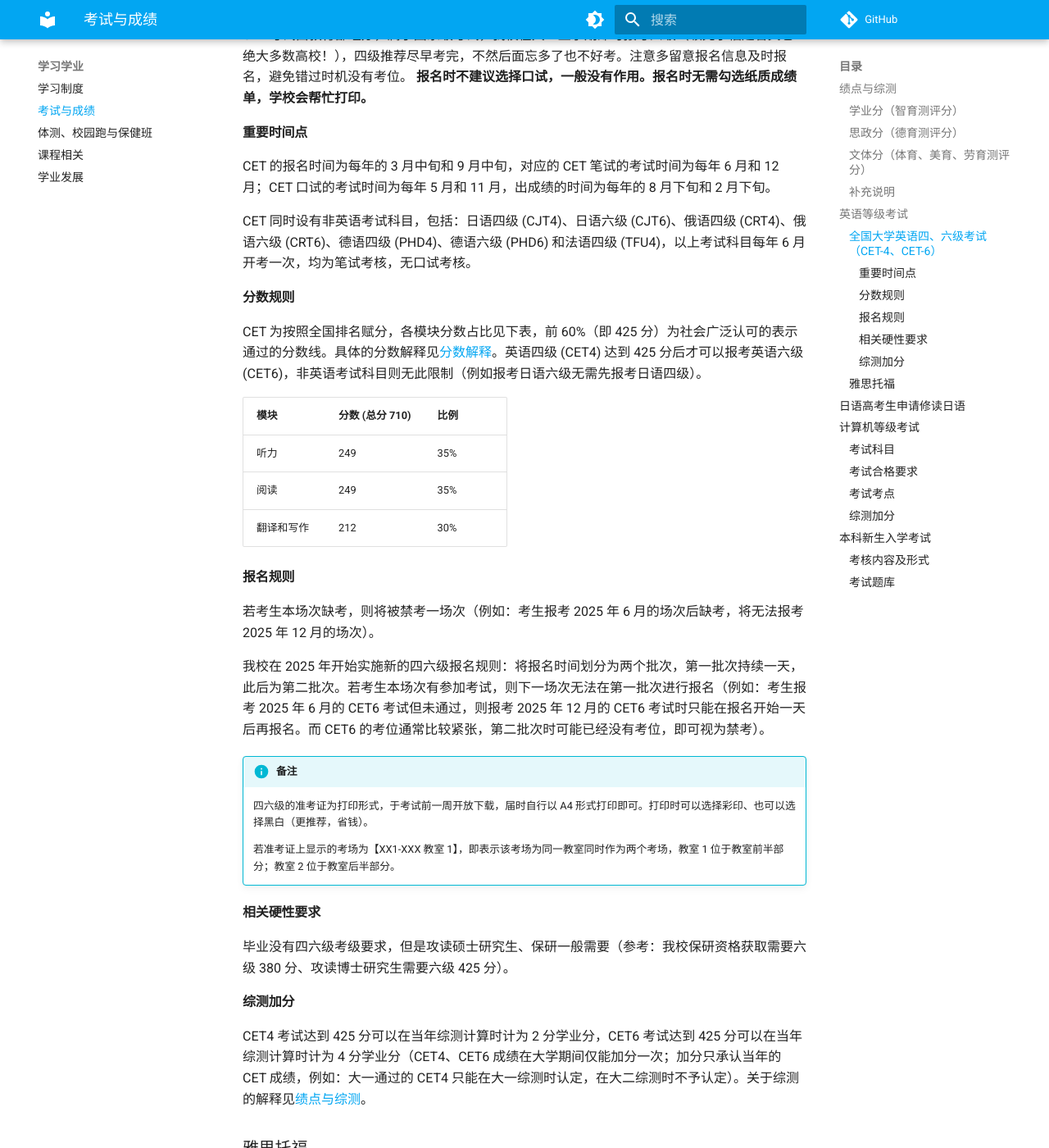
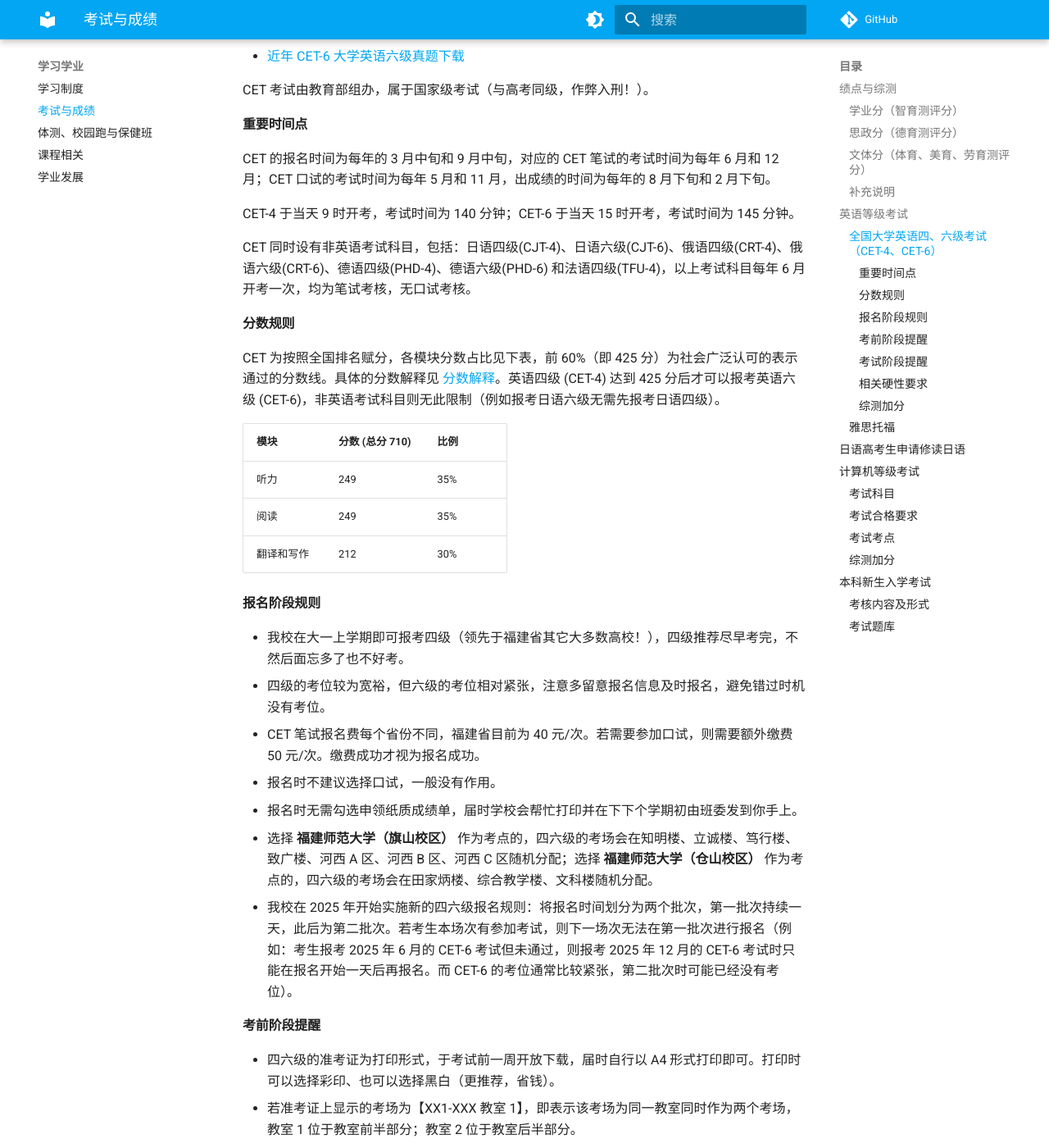
Before and after one commit to kanerty/FJNU-Wiki, an MkDocs documentation site: the page built from docs/study/exam.md, in a window 1280 px wide and 1400 px high, scrolled down 2574 px. Shown: the whole window at 82% size. Built offline with MkDocs 1.6.1 and Material for MkDocs 9.7.7, drawn with Linux system fonts in a browser that asks for light colours; comment, search, counter and statistics services are not loaded; some of the changed text lies outside the part shown.

Commit message:
feat(live\\eat\* live\\living\* live\\traffic\* study\\exam\*): 补充校园餐厅备注、补充住宿部分热水壶功率限制、补充电动车出清时间、补充四六级内容 fix(service\\facilities\* study\\system\*): 修正南区快递驿站位置、修正晚自习参与学院

```diff
--- a/docs/study/exam.md
+++ b/docs/study/exam.md
@@ -61,19 +61,23 @@
 
 ### 全国大学英语四、六级考试（CET-4、CET-6） {#cet-test}
 
-[全国大学英语四、六级考试官网](https://cet.neea.edu.cn/)
+- [全国大学英语四、六级考试官网](https://cet.neea.edu.cn/)
+- [近年 CET-4 大学英语四级真题下载](https://www.wehuster.com/cet4)
+- [近年 CET-6 大学英语六级真题下载](https://www.wehuster.com/cet6)
 
-CET 考试由教育部组办，属于国家级考试，我校在大一上学期即可报考四级（领先于福建省其它绝大多数高校！），四级推荐尽早考完，不然后面忘多了也不好考。注意多留意报名信息及时报名，避免错过时机没有考位。 **报名时不建议选择口试，一般没有作用。报名时无需勾选纸质成绩单，学校会帮忙打印。**
+CET 考试由教育部组办，属于国家级考试（与高考同级，作弊入刑！）。
 
 #### 重要时间点 {#cet-time}
 
 CET 的报名时间为每年的 3 月中旬和 9 月中旬，对应的 CET 笔试的考试时间为每年 6 月和 12 月；CET 口试的考试时间为每年 5 月和 11 月，出成绩的时间为每年的 8 月下旬和 2 月下旬。
 
-CET 同时设有非英语考试科目，包括：日语四级 (CJT4)、日语六级 (CJT6)、俄语四级 (CRT4)、俄语六级 (CRT6)、德语四级 (PHD4)、德语六级 (PHD6) 和法语四级 (TFU4)，以上考试科目每年 6 月开考一次，均为笔试考核，无口试考核。
+CET-4 于当天 9 时开考，考试时间为 140 分钟；CET-6 于当天 15 时开考，考试时间为 145 分钟。
+
+CET 同时设有非英语考试科目，包括：日语四级(CJT-4)、日语六级(CJT-6)、俄语四级(CRT-4)、俄语六级(CRT-6)、德语四级(PHD-4)、德语六级(PHD-6) 和法语四级(TFU-4)，以上考试科目每年 6 月开考一次，均为笔试考核，无口试考核。
 
 #### 分数规则 {#cet-scoring-rules}
 
-CET 为按照全国排名赋分，各模块分数占比见下表，前 60%（即 425 分）为社会广泛认可的表示通过的分数线。具体的分数解释见[分数解释](https://cet.neea.edu.cn/html1/folder/19081/5124-1.htm)。英语四级 (CET4) 达到 425 分后才可以报考英语六级 (CET6)，非英语考试科目则无此限制（例如报考日语六级无需先报考日语四级）。
+CET 为按照全国排名赋分，各模块分数占比见下表，前 60%（即 425 分）为社会广泛认可的表示通过的分数线。具体的分数解释见 [分数解释](https://cet.neea.edu.cn/html1/folder/19081/5124-1.htm)。英语四级 (CET-4) 达到 425 分后才可以报考英语六级 (CET-6)，非英语考试科目则无此限制（例如报考日语六级无需先报考日语四级）。
 
 | 模块 | 分数 (总分 710) | 比例 |
 | --- | --- | --- |
@@ -81,24 +85,38 @@ CET 为按照全国排名赋分，各模块分数占比见下表，前 60%（即
 | 阅读 | 249 | 35% |
 | 翻译和写作 | 212 | 30% |
 
-#### 报名规则 {#cet-registration-rules}
+#### 报名阶段规则 {#cet-registration-rules}
 
-若考生本场次缺考，则将被禁考一场次（例如：考生报考 2025 年 6 月的场次后缺考，将无法报考 2025 年 12 月的场次）。
+- 我校在大一上学期即可报考四级（领先于福建省其它大多数高校！），四级推荐尽早考完，不然后面忘多了也不好考。
+- 四级的考位较为宽裕，但六级的考位相对紧张，注意多留意报名信息及时报名，避免错过时机没有考位。
+- CET 笔试报名费每个省份不同，福建省目前为 40 元/次。若需要参加口试，则需要额外缴费 50 元/次。缴费成功才视为报名成功。
+- 报名时不建议选择口试，一般没有作用。
+- 报名时无需勾选申领纸质成绩单，届时学校会帮忙打印并在下下个学期初由班委发到你手上。
+- 选择 **福建师范大学（旗山校区）** 作为考点的，四六级的考场会在知明楼、立诚楼、笃行楼、致广楼、河西 A 区、河西 B 区、河西 C 区随机分配；选择 **福建师范大学（仓山校区）** 作为考点的，四六级的考场会在田家炳楼、综合教学楼、文科楼随机分配。
+- 我校在 2025 年开始实施新的四六级报名规则：将报名时间划分为两个批次，第一批次持续一天，此后为第二批次。若考生本场次有参加考试，则下一场次无法在第一批次进行报名（例如：考生报考 2025 年 6 月的 CET-6 考试但未通过，则报考 2025 年 12 月的 CET-6 考试时只能在报名开始一天后再报名。而 CET-6 的考位通常比较紧张，第二批次时可能已经没有考位）。
 
-我校在 2025 年开始实施新的四六级报名规则：将报名时间划分为两个批次，第一批次持续一天，此后为第二批次。若考生本场次有参加考试，则下一场次无法在第一批次进行报名（例如：考生报考 2025 年 6 月的 CET6 考试但未通过，则报考 2025 年 12 月的 CET6 考试时只能在报名开始一天后再报名。而 CET6 的考位通常比较紧张，第二批次时可能已经没有考位，即可视为禁考）。
+#### 考前阶段提醒 {#tip-before-cet}
 
-!!! info "备注"
-    四六级的准考证为打印形式，于考试前一周开放下载，届时自行以 A4 形式打印即可。打印时可以选择彩印、也可以选择黑白（更推荐，省钱）。
+- 四六级的准考证为打印形式，于考试前一周开放下载，届时自行以 A4 形式打印即可。打印时可以选择彩印、也可以选择黑白（更推荐，省钱）。
+- 若准考证上显示的考场为【XX1-XXX 教室 1】，即表示该考场为同一教室同时作为两个考场，教室 1 位于教室前半部分；教室 2 位于教室后半部分。
+- 学校在考前会安排时间段供大家进行听力设备测试，在测试时间段内可以打开调频耳机测试能否听到声音。参考时间：四六级考试当周的周三或周五 中午 12：00-13:30 ; 下午 17：00-18:30 。
+- 考试时需要携带学生证、纸质准考证、身份证以备查验。听力为 FM 广播的方式进行，需要自行携带调频耳机（不能带有蓝牙功能）和备用电池。
+- 听力频段：仓山校区 FM77.5; 旗山校区 FM81.6; 河西校区(协和) FM86.0。（根据实测，河西校区的听力频段可能不清楚，即使你在河西校区考试也建议连接旗山校区的频段）
 
-    若准考证上显示的考场为【XX1-XXX 教室 1】，即表示该考场为同一教室同时作为两个考场，教室 1 位于教室前半部分；教室 2 位于教室后半部分。
+#### 考试阶段提醒 {#tip-during-cet}
+
+- 若考生本场次缺考，则将被禁考一场次（例如：考生报考 2025 年 6 月的场次后缺考，将无法报考 2025 年 12 月的场次）。
+- 考试会发放两张答题卡，第一张答题卡是听力和写作，第二张答题卡是阅读和翻译。开考后 30 分钟内只能进行写作，不允许翻阅试题册。开考 30 分钟后开始播放听力，听力结束后 **立即** 收第一张答题卡，然后继续完成阅读和翻译部分。
+- 四、六级的听力与高考的模式不同，试卷上只有选项，听力进行时播放完语料后才读出题目。每道题只读一遍。
+- 由于四、六级的听力结束后立即收答题卡，你需要在听力进行时同步将答案填涂到答题卡上，听力结束后是没有预留时间给你填涂答题卡的！
 
 #### 相关硬性要求 {#cet-mandatory-requirements}
 
-毕业没有四六级考级要求，但是攻读硕士研究生、保研一般需要（参考：我校保研资格获取需要六级 380 分、攻读博士研究生需要六级 425 分）。
+福师大毕业没有四六级考级的相关要求，但是攻读研究生、保研可能需要（以下数据作为参考：我校获取保研资格需要六级 380 分、攻读硕士研究生无四六级要求、攻读博士研究生需要六级 425 分）。
 
 #### 综测加分 {#cet-comprehensive-bonus}
 
-CET4 考试达到 425 分可以在当年综测计算时计为 2 分学业分，CET6 考试达到 425 分可以在当年综测计算时计为 4 分学业分（CET4、CET6 成绩在大学期间仅能加分一次；加分只承认当年的 CET 成绩，例如：大一通过的 CET4 只能在大一综测时认定，在大二综测时不予认定）。关于综测的解释见[绩点与综测](./exam.md#gpa-evaluation)。
+CET-4 考试达到 425 分可以在当年综测计算时计为 2 分学业分，CET-6 考试达到 425 分可以在当年综测计算时计为 4 分学业分（CET-4、CET-6 成绩在大学期间仅能加分一次；加分只承认当年的 CET 成绩，例如：大一通过的 CET-4 只能在大一综测时认定，在大二综测时不予认定）。关于综测的解释见[绩点与综测](./exam.md#gpa-evaluation)。
 
 ### 雅思托福 {#ielts-toefl}
 
```
Also changed, not shown: docs/live/eat.md (+3 -0 lines), docs/live/living.md (+1 -1 lines), docs/live/traffic.md (+1 -1 lines), docs/service/facilities.md (+1 -1 lines), docs/study/system.md (+1 -1 lines).
